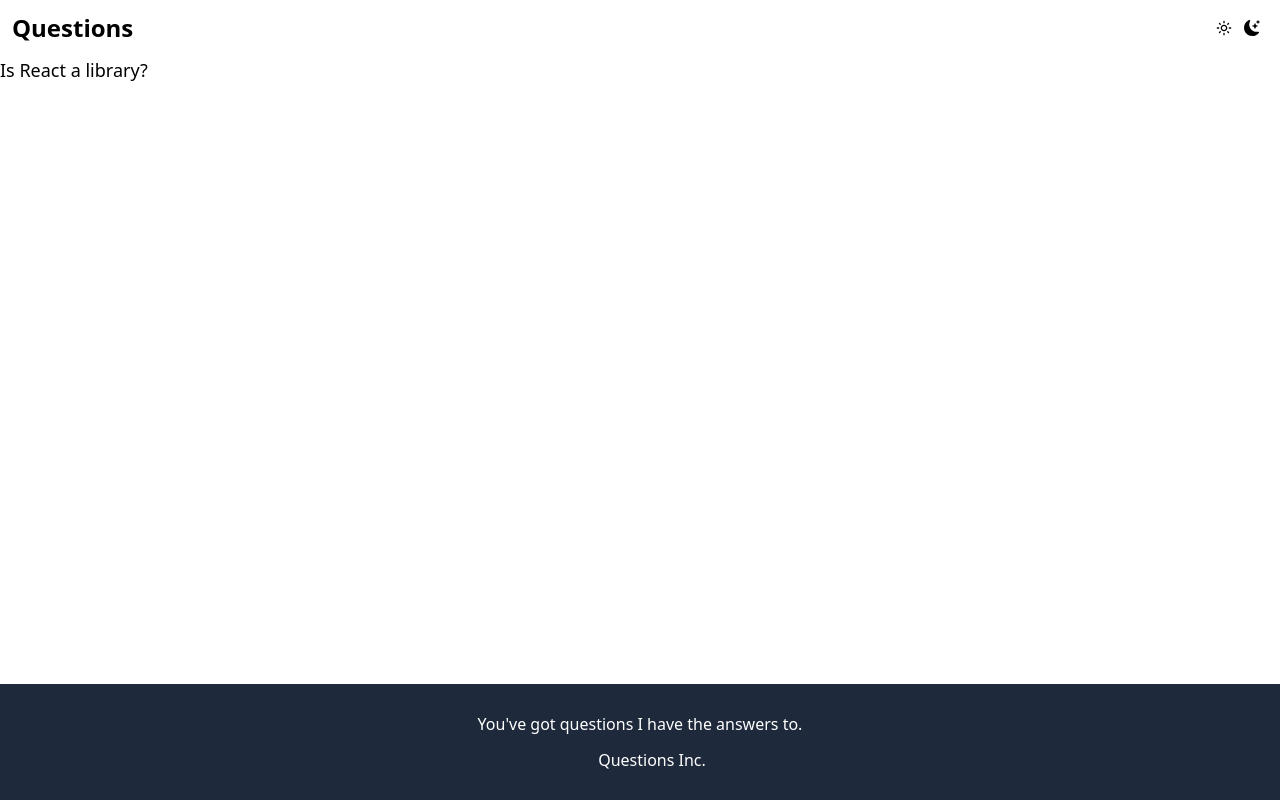
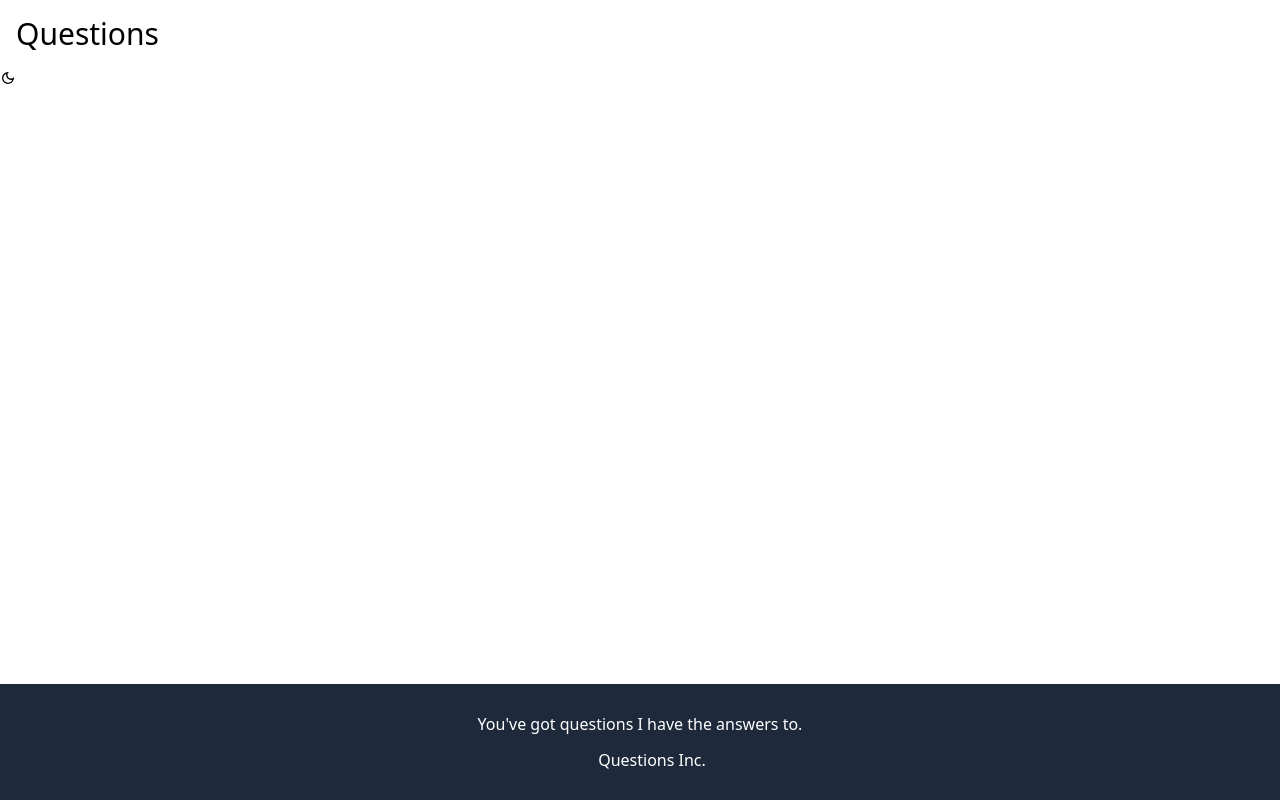
Before and after one commit to Bloom-Sayiorri/controlled-form, a React (Create React App) app: page / in a window 1280 px wide. Built offline with nearby package versions, Linux system fonts and the light colour scheme; some icons are missing.

Commit message:
implemented: dark mode and light mode

```diff
--- a/src/App.js
+++ b/src/App.js
@@ -1,19 +1,33 @@
-import React from 'react';
-import { BrowserRouter, Routes, Route } from 'react-router-dom';
+import React, { useState } from 'react';
+// import { BrowserRouter, Routes, Route } from 'react-router-dom';
 import './App.css';
-import Home from './pages/Home';
+// import Home from './pages/Home';
 import Navbar from './components/Navbar';
 import Footer from './components/Footer';
 
 function App() {
+  const [dark, setDark] = useState(false);
+
+  const toggleMode = () => {
+    console.log('Before dark mode, dark: ', dark);
+    setDark(!dark);
+    console.log('After dark mode, dar: ', !dark);
+  }
+
   return (
-    <BrowserRouter className="min-h-screen">
-      <Navbar />
-      <Routes>
-        <Route exact path='/' element={<Home/>}/>
-      </Routes>
-      <Footer />
-    </BrowserRouter>
+    // <BrowserRouter className="min-h-screen">
+    //   <Navbar dark={dark} setDark={setDark}/>
+    //   <Routes>
+    //     <Route exact path='/' element={<Home/>}/>
+    //   </Routes>
+    //   <Footer />
+    // </BrowserRouter>
+    <div className={`App ${dark ? 'dark' : 'light'}`}>
+      <Navbar toggleMode={toggleMode} dark={dark}/>
+      {/* <Home /> */}
+      <Footer/>
+    </div>
+
   );
 }
 
--- a/src/components/Navbar.jsx
+++ b/src/components/Navbar.jsx
@@ -1,35 +1,17 @@
-import React, { useState } from 'react'
-import { BsFillMoonStarsFill } from "react-icons/bs";
-import { MdOutlineLightMode } from "react-icons/md";
-import { NavLink } from 'react-router-dom';
+import React from 'react'
+import { MdOutlineLightMode, MdOutlineDarkMode } from "react-icons/md";
 
-const Navbar = () => {
-  const [dark, setDark] = useState(false)
 
-    const lightMode = () => {
-      if (dark === true) {
-        setDark(true);
-      }
-      return;
-    }
-
-    const darkMode = () => {
-      if (!dark){
-        setDark(false);
-      }
-      return;
-    }
-
+const Navbar = ({ toggleMode, dark}) => {
   return (
-    <section className='flex justify-between p-3 items-center'>
-        <NavLink to='/'>
-          <h1 className='items-center text-2xl font-semibold'>Questions</h1>
-        </NavLink>
-        <nav className='flex justify-end items-center gap-3 p-2'>
-          <button onClick={lightMode}><MdOutlineLightMode /></button>
-          <button onClick={darkMode}><BsFillMoonStarsFill /></button>
-        </nav>
-    </section>
+    <div>
+      <h1 className='text-3xl m-4'>Questions</h1>
+      <nav className={dark ? 'bg-slate-800 text-white' : 'bg-white text-black'}>
+        <button onClick={toggleMode}>
+          {dark ? <MdOutlineLightMode/> : <MdOutlineDarkMode/>}
+        </button>
+      </nav>
+    </div>
   )
 }
 
--- a/src/pages/Home.jsx
+++ b/src/pages/Home.jsx
@@ -7,11 +7,11 @@ const Home = ({questions}) => {
     correctAnswer: 'Yes'
   }
 
-  const rigthAnswer = () => {
-    if (answers.length > 0){
-      return
-    }
-  }
+  // const rigthAnswer = () => {
+  //   if (answers.length > 0){
+  //     return
+  //   }
+  // }
   return (
     <div>
       <ul className="">
```
